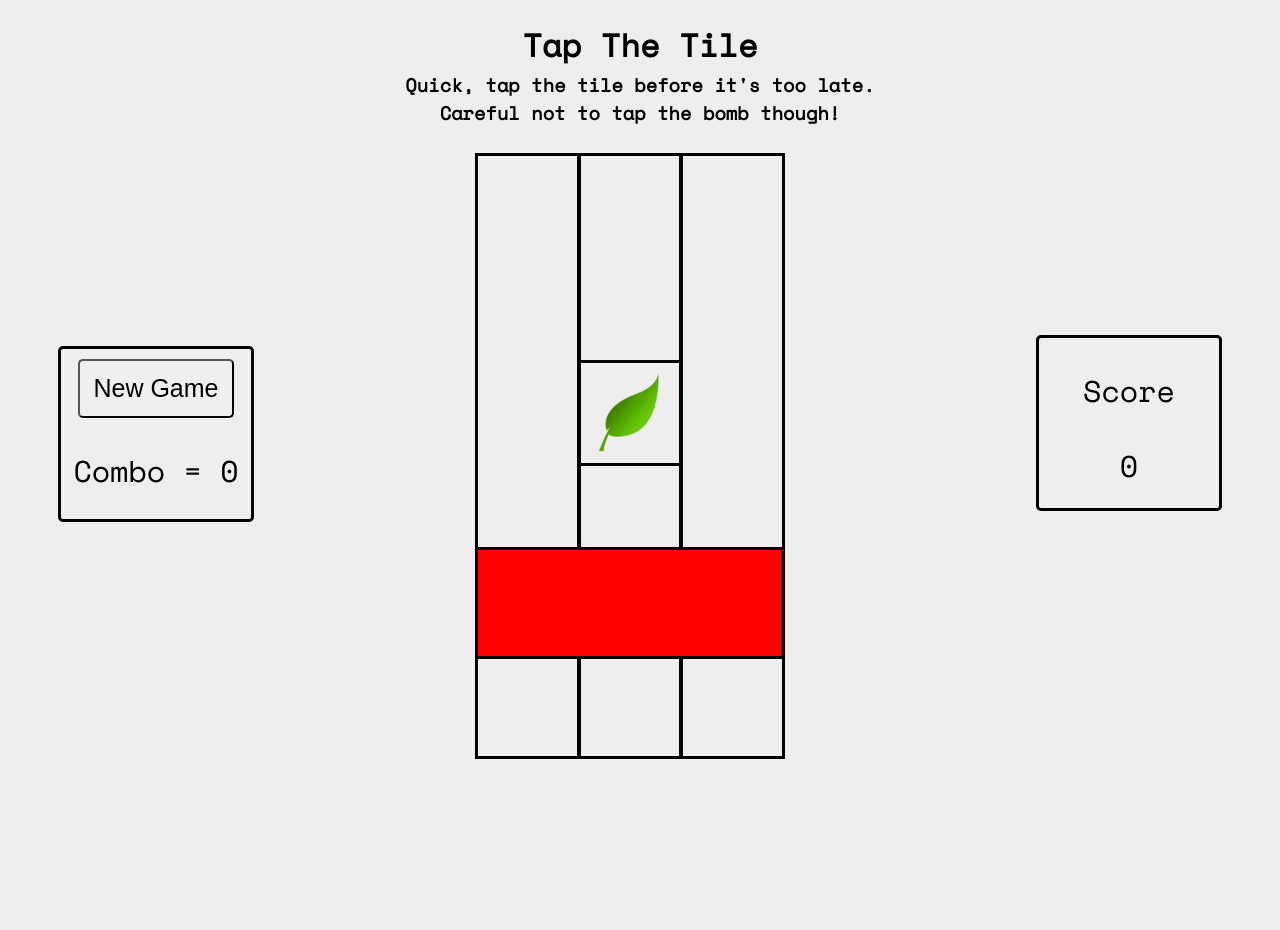
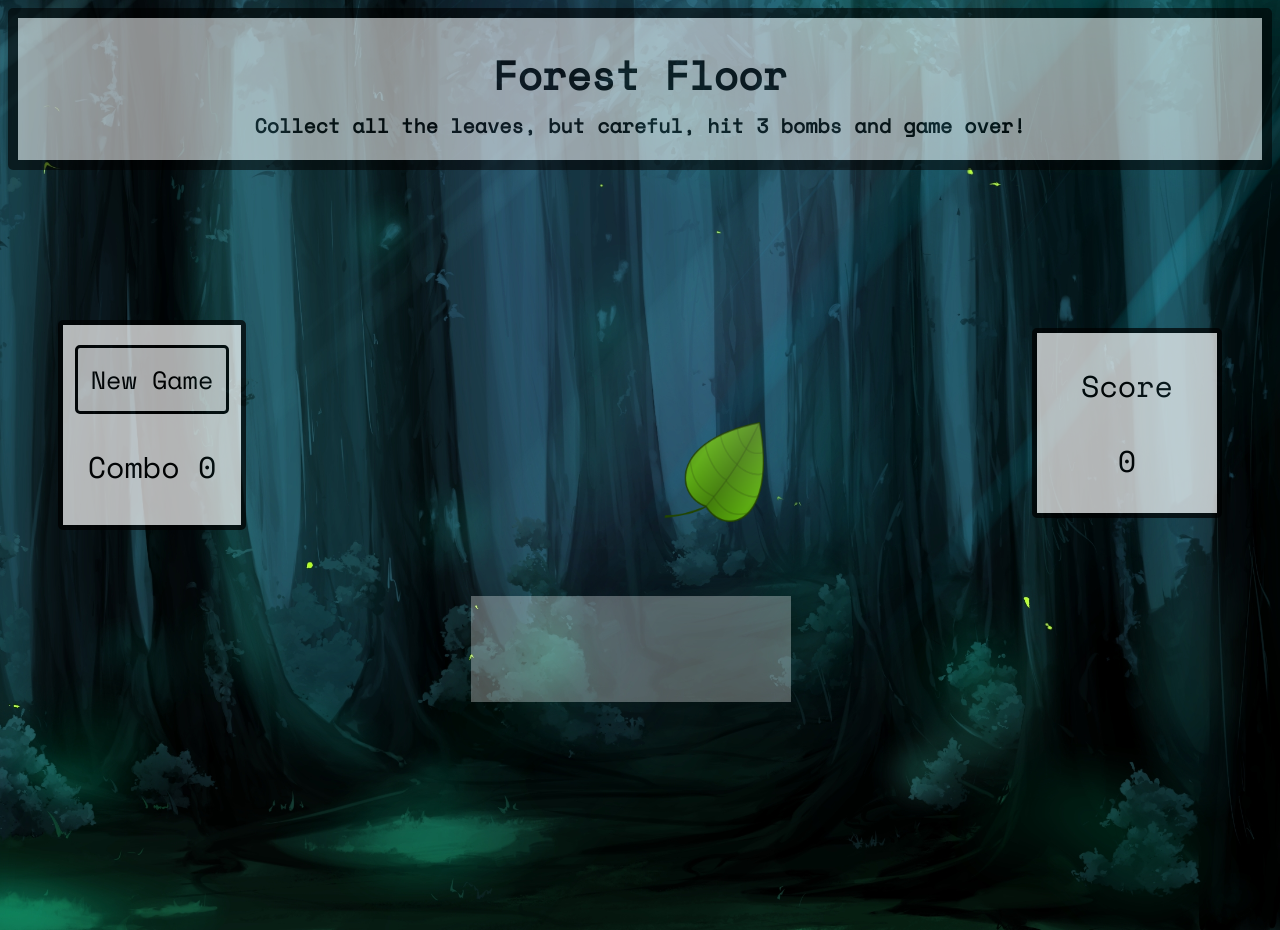
Before and after one commit to Steph-6/WDI-Project-1, a PHP site: page / in a window 1280 px wide. Before the commit the page ends 759 px from the top, so only its background shows below. Run offline with PHP 8.4, Linux system fonts and the light colour scheme; some libraries are stand-ins or nearby versions.

Commit message:
nearly final draft

```diff
--- a/css/style.css
+++ b/css/style.css
@@ -1,26 +1,62 @@
 body {
-  background-color: #eeeeee;
+  background-image: url('Cartoons_trees_forest_woods_artwork_2560x1600.jpg');
+  background-size: cover;
+  background-position: center;
   font-family: 'Space Mono', monospace;
 }
 
-h1, h3 {
+header {
+  background-color: white;
+  border: 10px solid black;
+  opacity: 0.55;
+  border-radius: 5px;
+}
+
+h1 {
+  font-size: 40px;
   text-align: center;
 }
 
 h3 {
+  font-size: 20px;
   margin-top: -20px;
+  text-align: center;
 }
 
-#square {
-  position: absolute;
-  top: 0;
-  width: 100px;
-  height: 100px;
+button {
+  padding: 13px;
+  font-size: 25px;
+  font-family: 'Space Mono', monospace;
   border: 3px solid black;
-  border-radius: 4px;
-  margin-left: -3px;
-  z-index: 1;
-  background-size: 100px 100px;
+  border-radius: 5px;
+  background-color: #f2f2f2;
+}
+
+.left-box {
+  font-size: 30px;
+  background-color: white;
+  margin: 150px 0px 0px 50px;
+  padding: 20px 4px 0px 4px;
+  float: left;
+  border: 5px solid black;
+  border-radius: 5px;
+  width: 170px;
+  height: 180px;
+  text-align: center;
+  opacity: 0.7;
+}
+
+.right-box{
+  font-size: 30px;
+  background-color: white;
+  float: right;
+  border: 5px solid black;
+  border-radius: 5px;
+  margin: -602px 50px 0px -70px;
+  width: 180px;
+  height: 180px;
+  text-align: center;
+  opacity: 0.7;
 }
 
 .game {
@@ -33,78 +69,52 @@ h3 {
 .column {
   position: relative;
   width: 100px;
-  height: 600px;
-  border: 3px solid black;
+  height: 550px;
   float: left;
   margin-top: -54px;
   margin-left: -4px;
 }
 
+#square {
+  position: absolute;
+  top: 0;
+  width: 100px;
+  height: 100px;
+  border-radius: 4px;
+  margin-left: -3px;
+  z-index: 1;
+  background-size: 100px 100px;
+}
+
 #play-row {
-  border: 3px solid black;
-  width: 303px;
+  width: 320px;
   height: 106px;
   position: absolute;
   bottom: 48px;
-  margin-left: -4px;
+  margin-left: -8px;
   margin-bottom: 100px;
-  background-color: red;
+  background-color: white;
+  opacity: 0.3;
+  -webkit-box-shadow: 14px 20px 50px 23px rgba(0,0,0,0.45);
+  -moz-box-shadow: 14px 20px 50px 23px rgba(0,0,0,0.45);
+  box-shadow: 14px 20px 50px 23px rgba(0,0,0,0.45);
 }
 
-.left-box {
-  font-size: 30px;
-  margin: 200px 0px 0px 50px;
-  float: left;
-  border: 3px solid black;
-  border-radius: 5px;
-  padding: 10px;
-  width: 170px;
-  height: 150px;
-  text-align: center;
+#basket {
+  position: absolute;
+  height: 100px;
+  width: 100px;
 }
 
-.right-box{
-  font-size: 30px;
-  float: right;
-  border: 3px solid black;
-  border-radius: 5px;
-  margin: -552px 50px 0px -70px;
-  width: 180px;
-  height: 170px;
-  text-align: center;
+img {
+  filter: drop-shadow(5px 20px 10px #222);
 }
 
-button {
-  padding: 13px;
-  font-size: 25px;
+#alert {
+  height: 100px;
+  width: 500px;
+  border: 10px solid black;
   border-radius: 5px;
+  background-color: white;
+  margin: 0 auto -10px;
 }
-
-/*ul.game-board {
-  width: 300px;
-  height: 500px;
-  background-color: red;
-  margin: 40px auto;
-  padding: 0;
-  border: 6px solid black;
-}
-
-li {
-  list-style-type: none;
-  border-radius:40px;
-}
-
-.grid, .play-row {
-  width: 94px;
-  height: 94px;
-  border: 3px solid black;
-  float: left;
-}
-
-.bottom-grid {
-  width: 94px;
-  height: 94px;
-  border: 3px solid black;
-  float: left;
-  /*display: none;*/
-}*/
--- a/index.html
+++ b/index.html
@@ -10,12 +10,14 @@
     <script src="js/app.js" charset="utf-8"></script>
   </head>
   <body>
-    <h1>Tap The Tile</h1>
-    <h3>Quick, tap the tile before it's too late.<br />Careful not to tap the bomb though!</h3>
+    <header>
+      <h1>Forest Floor</h1>
+      <h3>Collect all the leaves, but careful, hit 3 bombs and game over!</h3>
+    </header>
 
     <div class="left-box">
       <button type="button">New Game</button>
-      <p id="combo">Combo = 0</p>
+      <p id="combo">Combo 0</p>
     </div>
 
     <div class="game">
@@ -30,8 +32,9 @@
       <div id="score">0</div>
     </div>
 
-    <audio src="Sounds/click.wav" id="click"></audio>
-    <audio src="Sounds/bomb.wav" id="bomb"></audio>
-
+    <audio src="Sounds/score.wav" id="click"></audio>
+    <audio src="Sounds/pop.wav" id="bomb"></audio>
+    <audio src="Sounds/over.wav" id="over"></audio>
+    <img src="css/basket.png" id="basket">
   </body>
 </html>
--- a/js/app.js
+++ b/js/app.js
@@ -1,27 +1,45 @@
-var colors  = ['url(images/leaf.png)', 'url(images/bomb.jpg)', 'url(images/apple.jpeg)'];
+var colors  = ['url(images/leaf.png)', 'url(images/bomb2.png)', 'url(images/leaf2.png)', 'url(images/leaf3.png)'];
 var color   = colors[0];
-var timer   = 1200;
+var timer   = 1300;
 var score   = 0;
 var combo   = 0;
+var bomb    = 0;
 var i       = 0;
 var $square;
 
 
 $(function() {
   var $click = $('#click');
+  $('#basket').css('display', 'none');
+
   setInterval (function() {
 
-    if (20 > score >= 10) {
-      timer = 900;
-      color = colors[chooseSquare(0,1)];
+    if (score >= 10) {
+      timer = 1100;
+      color = colors[chooseSquare(0,3)];
+      $('h3').html('Level 2!');
     }
     if (score >= 20) {
+      timer = 800;
+      color = colors[chooseSquare(0,3)];
+      $('h3').html('Level 3!');
+    }
+    if (score >= 30) {
       timer = 700;
-      color = colors[chooseSquare(0,2)];
+      color = colors[chooseSquare(0,3)];
+      $('h3').html('Level 4!');
     }
-    if (score < 0) {
-      $('h3').html('Game Over!');
-      $('#score').html('ZEROO');
+
+    if (combo >= 5) {
+      color = colors[chooseSquare(0,4)];
+      $('h3').html('Woah High Combo!');
+    }
+
+    if (bomb > 3) {
+      $('#score').html('0');
+      $('#combo').html('Combo 0');
+      $('h3').html('Too Bad, Game Over!');
+      //$('#over').get(0).play();
       return;
     }
 
@@ -30,40 +48,57 @@ $(function() {
        css: {'background-image': color}
     });
 
+    $('#play-row').mousemove(function(e){
+      $("#basket").css('display', 'block');
+      $("#basket").css({left:e.pageX-60, top:e.pageY-20});
+    });
+
     $('#column' + chooseSquare(1,4)).append($square);
     $square.animate(
       {top: '+=492px'},
       {duration: timer,
-         //easing: 'easeInOut',
          easing: 'linear',
        complete: function() {
         $(this).remove();
       }
     });
 
-    $square.on('click', function() {
-      if (60 < ($square.parent().offset().top + $square.parent()[0].offsetHeight - $square.offset().top) < 420 && color !== colors[1]) {
+    $square.on('mouseover', function() {
+
+      var cursor = document.querySelectorAll(':hover');
+      console.log(cursor);
+
+      if ($square.parent().offset().top + $square.parent()[0].offsetHeight - $square.offset().top < 600 && color !== colors[1]) {
+
+        combo++;
         score += 2;
         $('#score').html(score);
-        $square.css('background-image', 'url(images/bang.jpg)');
-        combo++;
-        $('#combo').html('Combo = ' + combo);
-        console.log(combo);
+        $('#combo').html('Combo ' + combo);
         $('#click').get(0).play();
+        $(this).remove();
+
+      } else if (($square.parent().offset().top + $square.parent()[0].offsetHeight) - $square.offset().top < 600 && color === colors[1])  {
+
+        $square.css('background-image', 'url(images/bang2.png)');
+        bomb++;
+        combo = 0;
+        $('#combo').html('Combo ' + combo);
+        $('#bomb').get(0).play();
+
       }
     });
-  }, timer-300);
+  }, timer-500);
 
-  $('.column').on('click', function(e) {
-    if(e.target == e.currentTarget){
-      score--;
-      $('#score').html(score);
-      // lives = lives[0];
-      // console.log(lives);
-      combo = 0;
-      $('#combo').html('Combo = ' + combo);
-    }
-  })
+  // $('.column').on('click', function(e) {
+  //   if(e.target == e.currentTarget){
+  //     score--;
+  //     $('#score').html(score);
+  //     // lives = lives[0];
+  //     // console.log(lives);
+  //     combo = 0;
+  //     $('#combo').html('Combo = ' + combo);
+  //   }
+  // })
 
   $('button').on('click', function(){
     location.reload();
```
Also changed, not shown: css/Cartoons_trees_forest_woods_artwork_2560x1600.jpg (added), css/basket.png (added), images/apple.jpeg (deleted), images/bang.jpg (deleted), images/bang2.png (added), images/bomb.jpg (deleted), images/bomb2.png (added), images/leaf.png, images/leaf2.png (added), images/leaf3.png (added), images/sad.png (deleted), images/smiley.png (deleted), images/title.gif (deleted), 3 other files.
